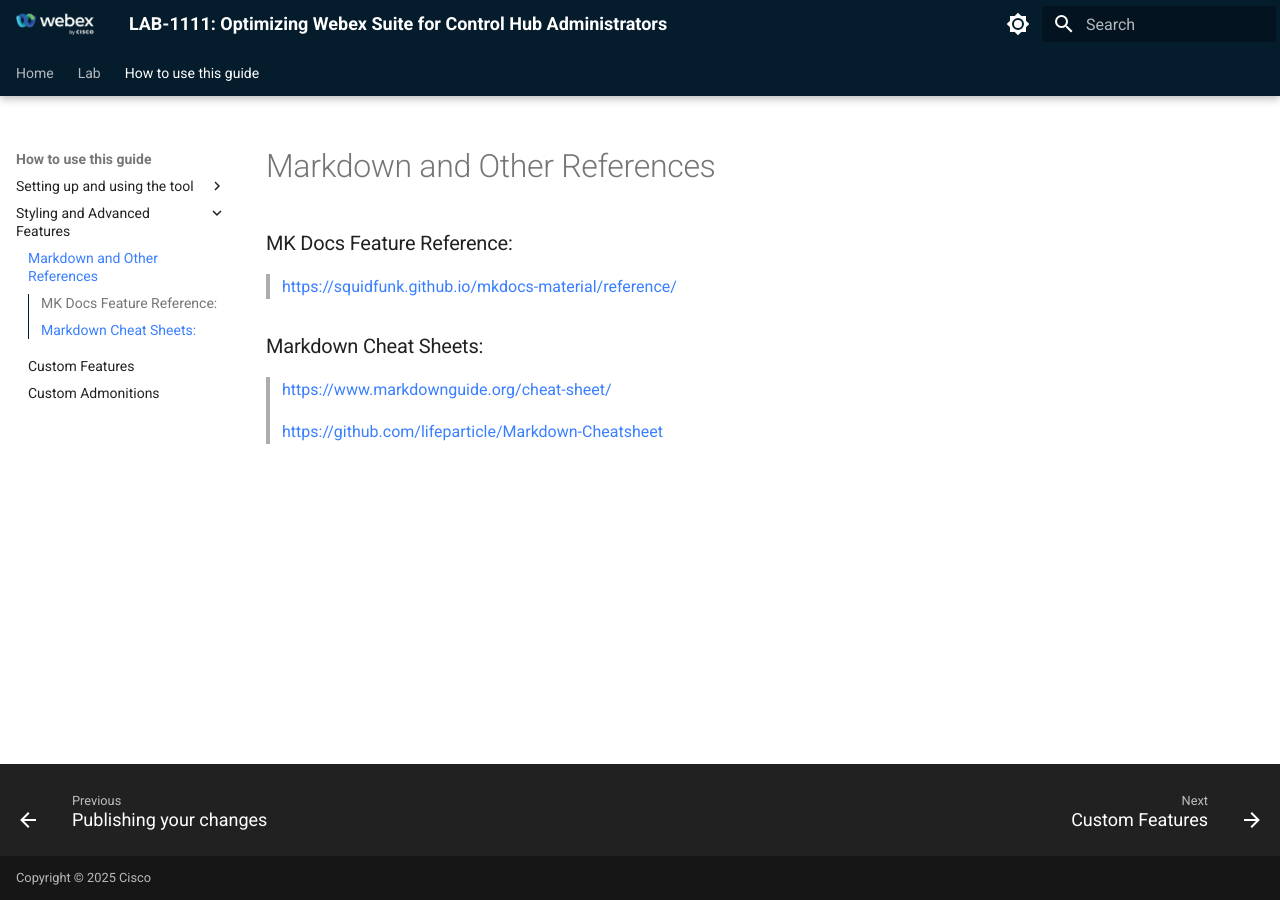
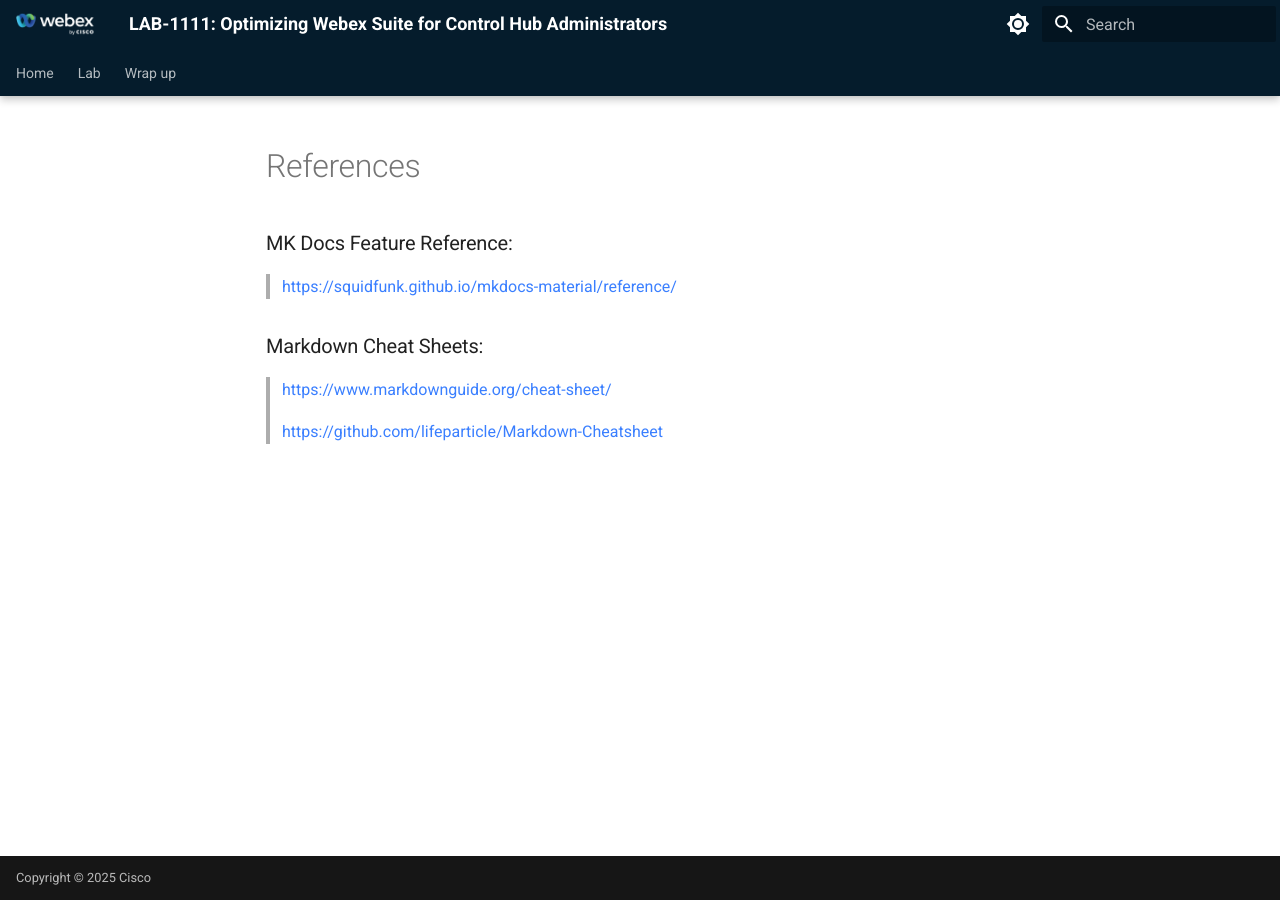
Before and after one commit to WebexCC-SA/LAB-1111, an MkDocs documentation site: the page built from docs/howToUse/references.md, in a window 1280 px wide. Built offline with MkDocs 1.6.1 and Material for MkDocs 9.7.7, drawn with Linux system fonts in a browser that asks for light colours.

Commit message:
removing instructions

```diff
--- a/mkdocs.yml
+++ b/mkdocs.yml
@@ -97,13 +97,4 @@
       - Lab 7 - Vidcast: Lab6_Vidcast.md
       - Lab 8 - Workspaces & Devices: Lab7_Devices.md
       - Resources: topologies.md
-      - Wrap up: conclusion.md
-  - How to use this guide:
-      - Setting up and using the tool:
-        - Initial Setup: howToUse/initialSetup.md
-        - Using the tool after the initial setup: howToUse/postInitial.md
-        - Publishing your changes: howToUse/syncChanges.md
-      - Styling and Advanced Features:
-        - Markdown and Other References: howToUse/references.md
-        - Custom Features: howToUse/customFeatures.md
-        - Custom Admonitions: howToUse/admonition.md
+  - Wrap up: conclusion.md
```
